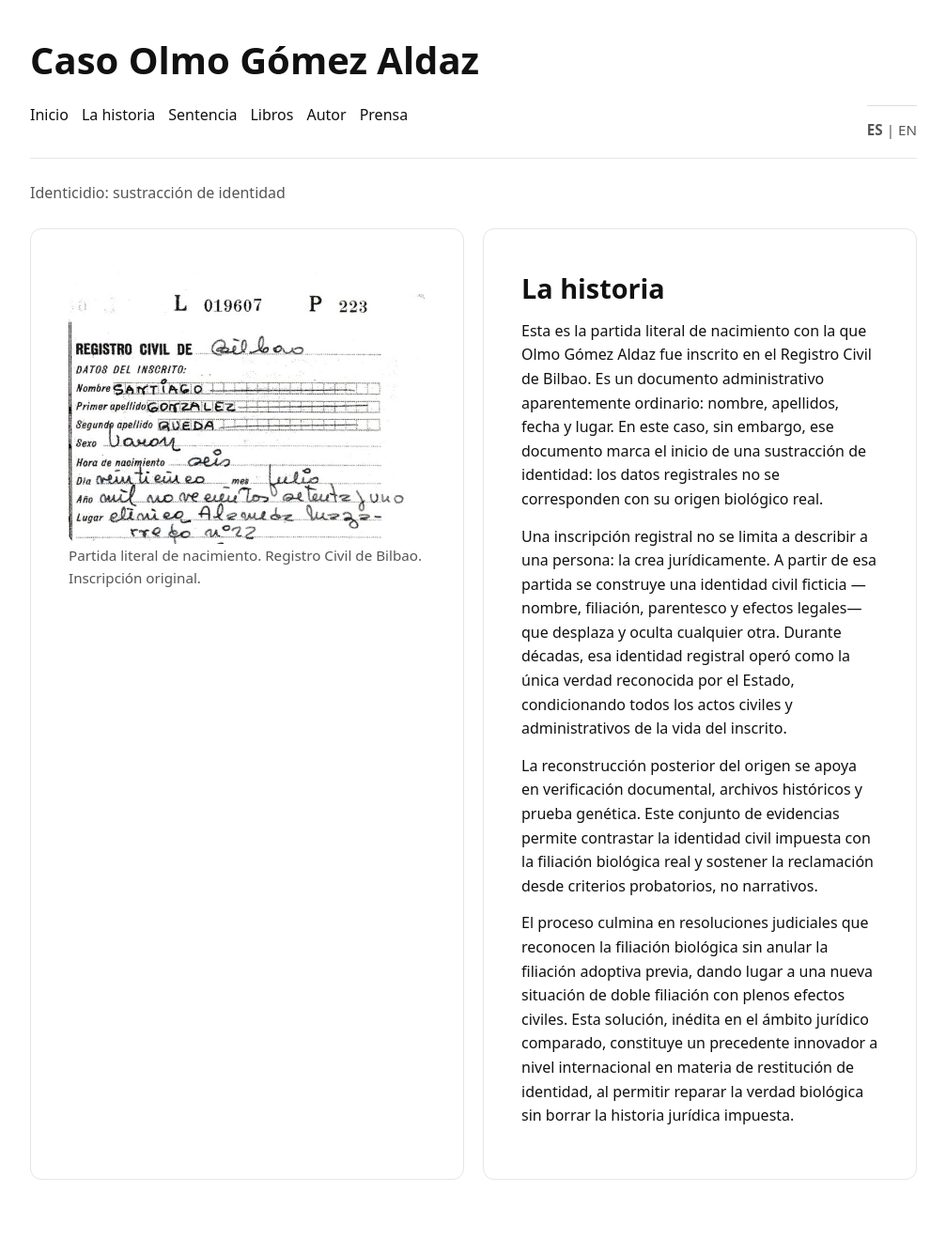
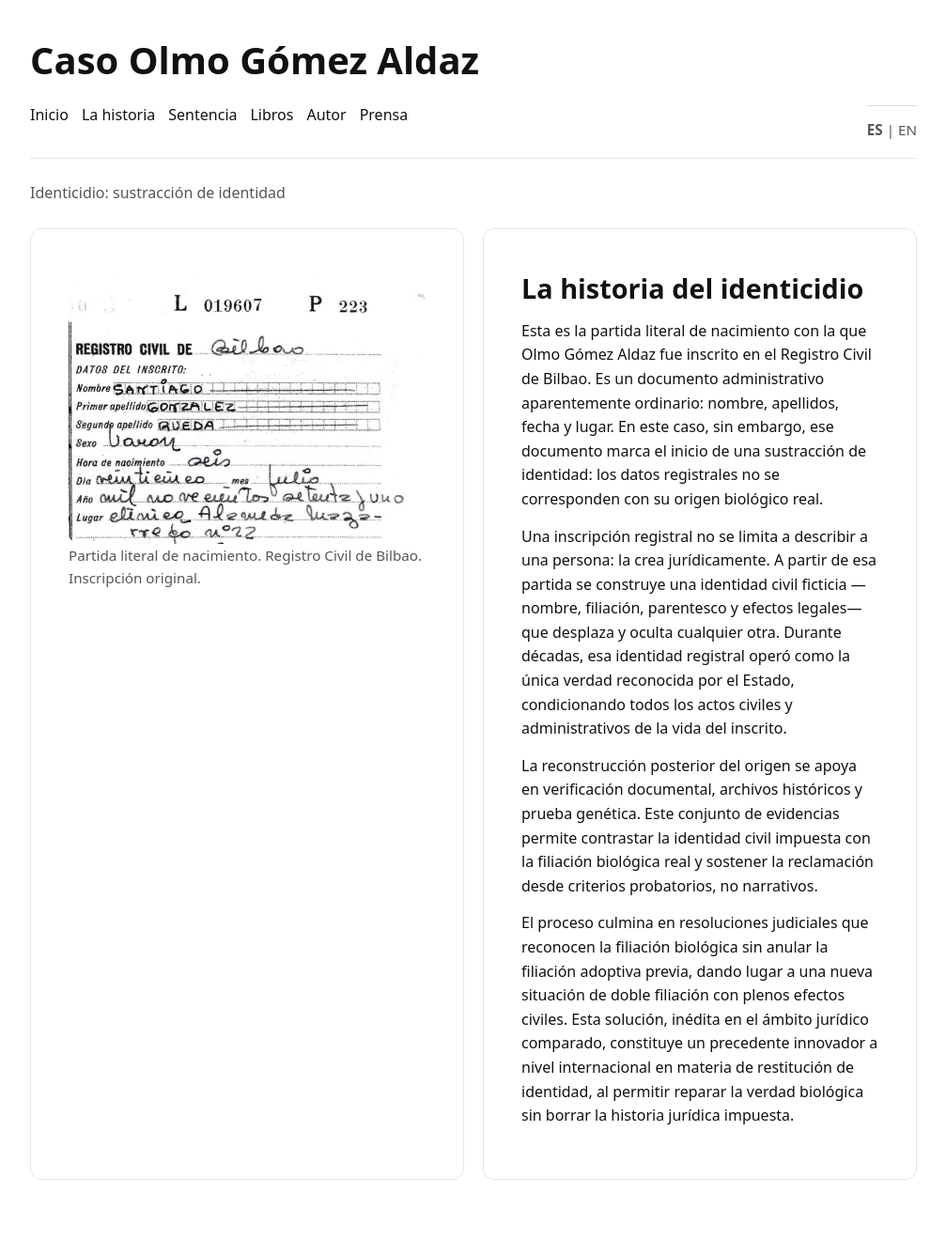
Before and after one commit to olmogaldaz/olmogaldaz.github.io, a Jekyll site: the page built from es/caso/index.html, in a window 1280 px wide. Shown: the whole page at 94% size, without its empty margins (136-1143 px from the left). Built offline with Jekyll 4.4.1, drawn with Linux system fonts in a browser that asks for light colours.

Commit message:
Update index.html

```diff
--- a/es/caso/index.html
+++ b/es/caso/index.html
@@ -28,7 +28,7 @@ description: Relato documentado de la sustracción de identidad al nacer, la ado
 
         <!-- Texto -->
         <div class="card hero">
-          <h2>La historia</h2>
+          <h2>La historia del identicidio</h2>
 
           <p>Esta es la partida literal de nacimiento con la que Olmo Gómez Aldaz fue inscrito en el Registro Civil de Bilbao. Es un documento administrativo aparentemente ordinario: nombre, apellidos, fecha y lugar. En este caso, sin embargo, ese documento marca el inicio de una sustracción de identidad: los datos registrales no se corresponden con su origen biológico real.</p>
 
```
